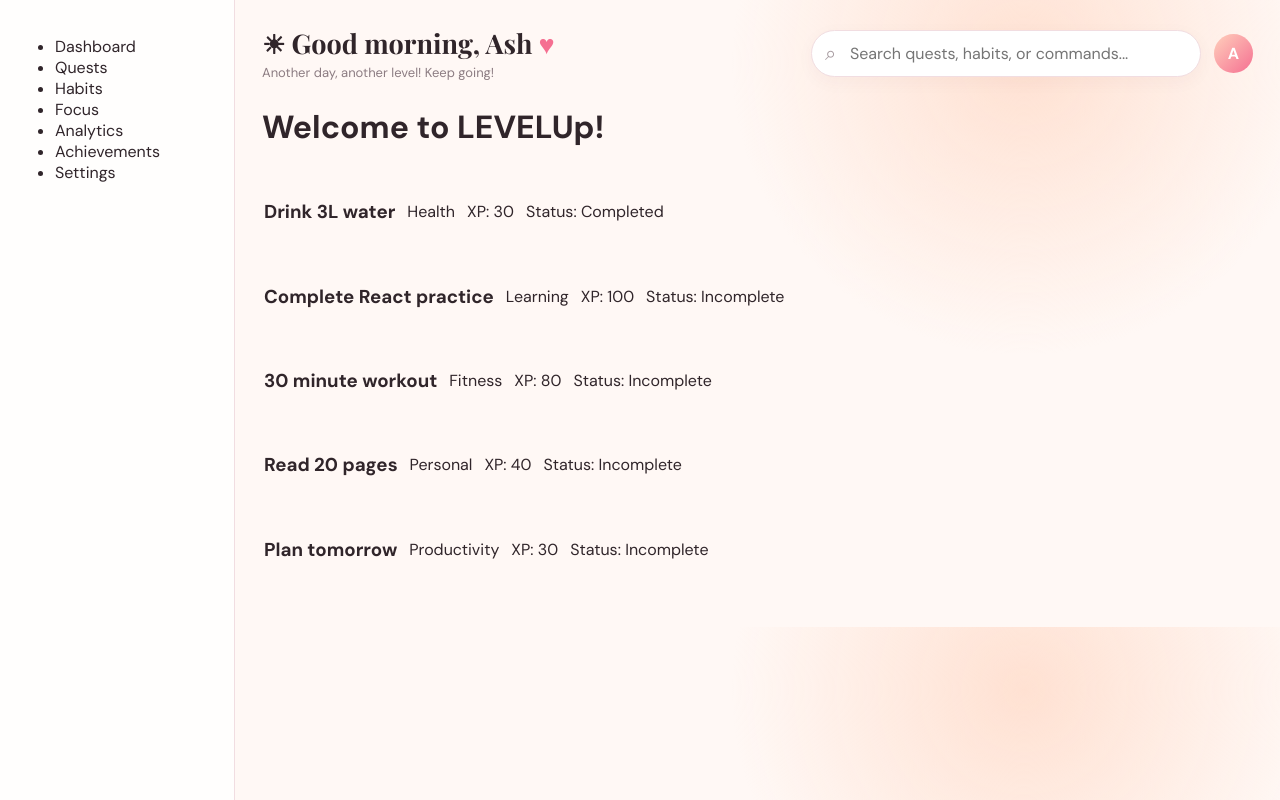
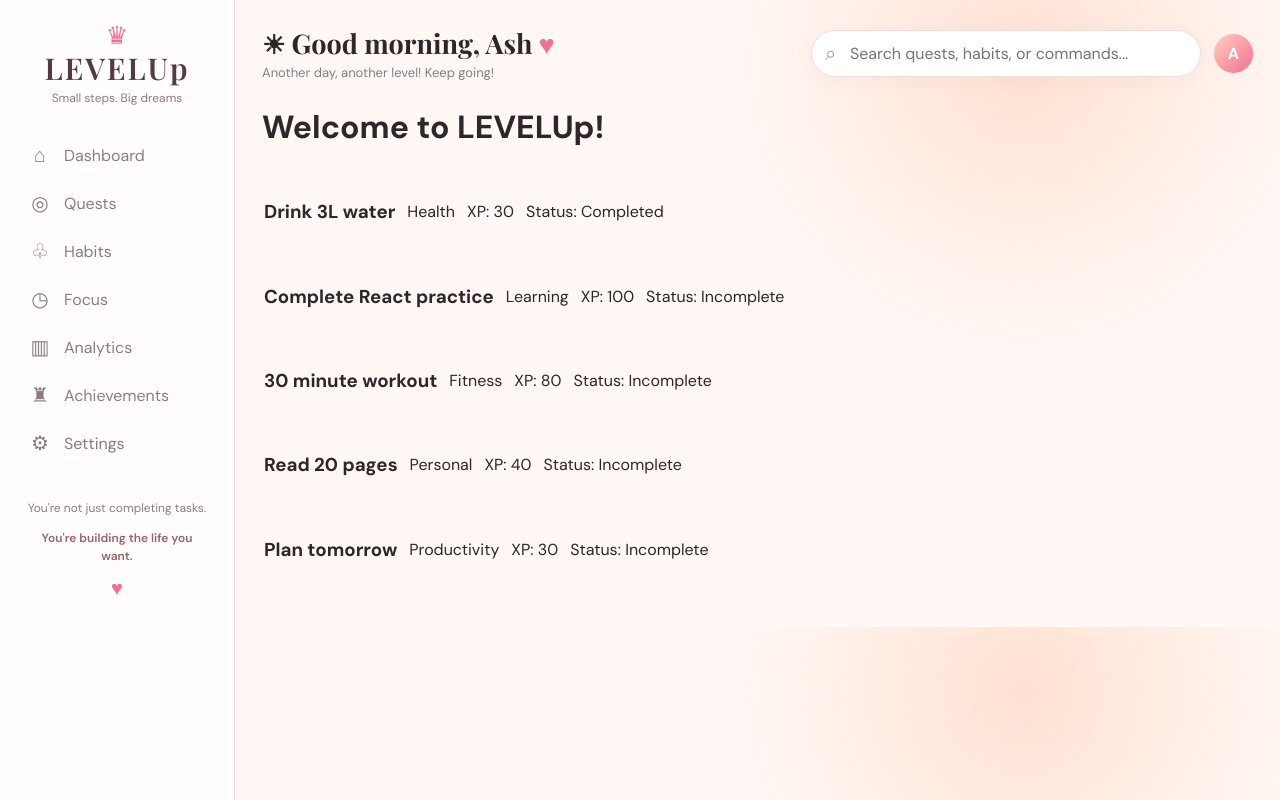
Before and after one commit to aiswaryaraghuveer-debug/LevelUp, a React (Vite) app: page / in a window 1280 px wide. Built offline with nearby package versions, Linux system fonts and the light colour scheme.

Commit message:
Sidebar-Changes

```diff
--- a/src/components/SideBar.jsx
+++ b/src/components/SideBar.jsx
@@ -1,15 +1,29 @@
 import React from "react";
-function SideBar({navItems}){
+function SideBar({ navItems }) {
     return (
         <div className="sidebar">
-            <nav>
-                <ul>
+            <nav >
+                 <div className="brand">
+                    <div className="brand-crown     ">♛</div>
+                <div className="brand-name">LEVELUp
+                </div>
+                <div className="brand-tagline">Small steps. Big dreams</div>
+            </div>
+                <div clsassName="nav">
                     {navItems.map((item) => (
-                        <li key={item.id}>
-                            <a href={item.href}>{item.label}</a>
-                        </li>
+                        <div className="nav-item" key={item.label}>
+                            <a className="nav-icon" href={item.href}>{item.icon}</a>
+                            <span>{item.label}</span>
+                        </div>
+
                     ))}
-                </ul>
+                </div>
+                <div className="sidebar-quote">
+                    <div className="quote-art"></div>
+                    <p>You're not just completing tasks.</p>
+                    <strong>You're building the life you want.</strong>
+                    <span>♥</span>
+                </div>
             </nav>
         </div>
     );
```
